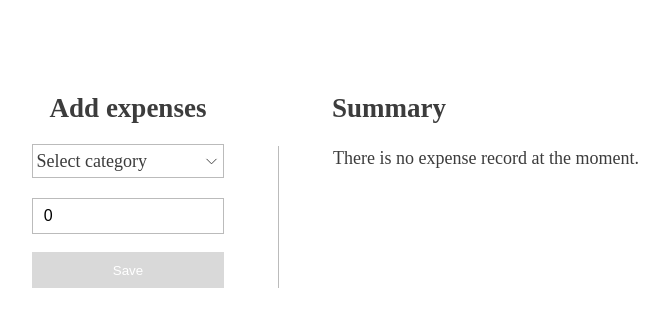
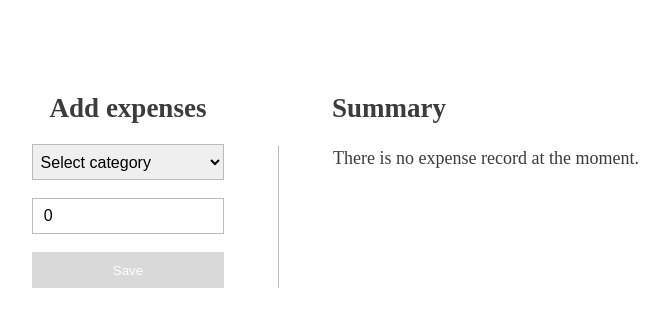
Before and after one commit to volyaosi/expenses, a Next.js app: page / in a window 1280 px wide. Shown: the top 326 px of the page, without its empty margins (296-965 px from the left). Built offline with nearby package versions, Linux system fonts and the light colour scheme.

Commit message:
Replaced custom implementation of dropdown with built-in

```diff
--- a/src/components/categorySelector/CategorySelector.tsx
+++ b/src/components/categorySelector/CategorySelector.tsx
@@ -1,4 +1,4 @@
-import { useState } from 'react'
+import { ChangeEventHandler, useState } from 'react'
 import Icon from '../icon/Icon'
 import { IconPath } from '../icon/IconPath'
 import styles from './categorySelector.module.css'
@@ -9,94 +9,87 @@ interface CategorySelectorProps {
     onSelect: (category: string | undefined) => void
     onAddCategory: (newCategory: string) => void
 }
+interface DropdownListProps<T> {
+    optionList: T[]
+    selectedOption?: T
+    onSelect: (option: string) => void
+    onSetCategoryMode: () => void
+}
 
+interface InputTextFieldProps {
+    onChange: (value: string) => void
+    closeEditing: () => void
+}
 export default function CategorySelector({
     optionList,
     selectedOption,
     onSelect,
     onAddCategory,
 }: CategorySelectorProps) {
-    const [isOpen, setIsOpen] = useState(false)
     const [addCategoryMode, setAddCategoryMode] = useState(false)
 
     const addNewCategory = (newCategory: string) => {
         onAddCategory(newCategory)
         onSelect(newCategory)
     }
-    const closeEditing = () => {
-        setIsOpen(false)
-        setAddCategoryMode(false)
+
+    if (addCategoryMode) {
+        return (
+            <InputTextField
+                onChange={addNewCategory}
+                closeEditing={() => setAddCategoryMode(false)}
+            />
+        )
     }
-
-    const title = selectedOption ?? 'Select category'
-
     return (
-        <div>
-            {!addCategoryMode ? (
-                <div className={styles.container}>
-                    <div
-                        onClick={() => setIsOpen(!isOpen)}
-                        className={styles.listButton}
-                    >
-                        <span>{title}</span>
-                        <Icon
-                            svgPath={
-                                isOpen
-                                    ? IconPath.chevronUp
-                                    : IconPath.chevronDown
-                            }
-                        />
-                    </div>
-
-                    {isOpen && (
         <DropdownList
             optionList={optionList}
             onSetCategoryMode={() => {
                 setAddCategoryMode(true)
-                                onSelect(undefined)
             }}
-                            onSelect={(category) => {
-                                onSelect(category)
-                                setIsOpen(false)
-                            }}
+            onSelect={onSelect}
+            selectedOption={selectedOption}
         />
-                    )}
-                </div>
-            ) : (
-                <InputTextField
-                    onChange={addNewCategory}
-                    closeEditing={closeEditing}
-                />
-            )}
-        </div>
     )
 }
 
-function DropdownList(props: {
-    optionList: string[]
-    onSelect: (option: string) => void
-    onSetCategoryMode: () => void
-}) {
+function DropdownList<T extends string>({
+    optionList,
+    selectedOption,
+    onSelect,
+    onSetCategoryMode,
+}: DropdownListProps<T>) {
+    const handleChange = (e: React.ChangeEvent<HTMLSelectElement>) => {
+        if (e.target.value === 'addNewCategory') {
+            onSetCategoryMode()
+        } else {
+            onSelect(e.target.value)
+        }
+    }
     return (
-        <div className={styles.optionList}>
-            {props.optionList.map((option) => (
-                <div
+        <select onChange={handleChange}>
+            <option
+                className={styles.option}
+                disabled={true}
+                selected={selectedOption === undefined}
+            >
+                Select category
+            </option>
+
+            {optionList.map((option) => (
+                <option
                     key={option}
                     className={styles.option}
-                    onClick={() => props.onSelect(option)}
+                    value={option}
+                    selected={selectedOption === option}
                 >
                     {option}
-                </div>
+                </option>
             ))}
-            <div className={styles.option}>
-                <div
-                    className={styles.addOption}
-                    onClick={props.onSetCategoryMode}
-                >
+            <option className={styles.option} value="addNewCategory">
                 + New Category
-                </div>
-            </div>
-        </div>
+            </option>
+        </select>
     )
 }
 
```
Lines whose indentation alone changed are shown as unchanged.
